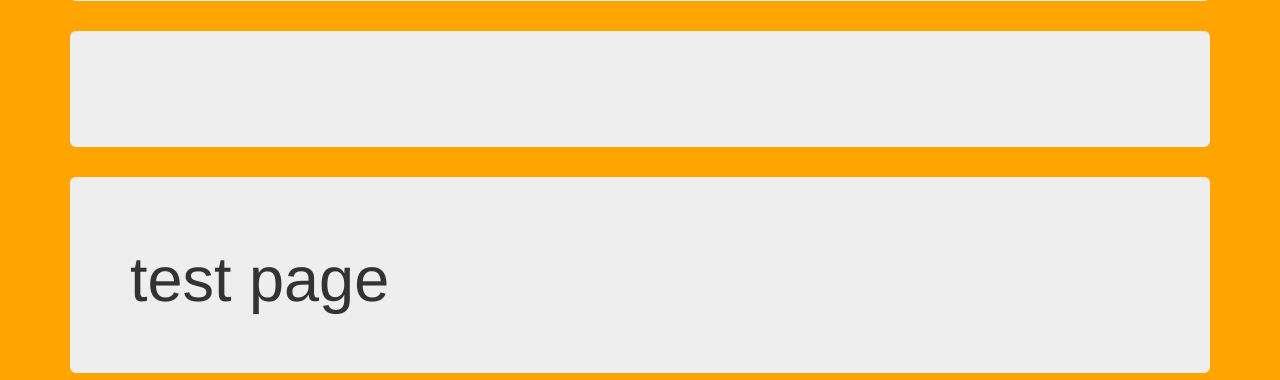
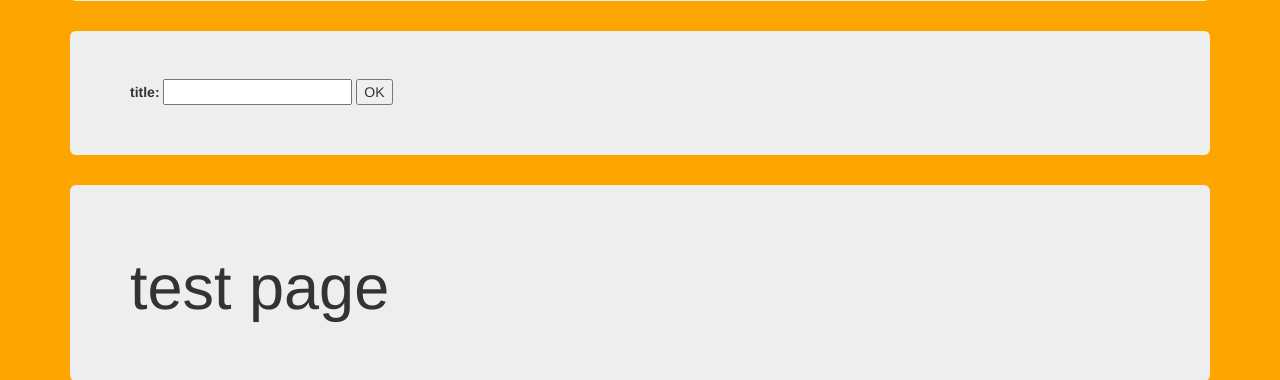
Before and after one commit to psycoder31/comEdu, a Django app: page /polls/new/ in a window 1280 px wide. Shown: the part 424-804 px from the top of the page. Run offline with Django 3.2, Linux system fonts and the light colour scheme; some libraries are stand-ins or nearby versions.

Commit message:
Add forms.py

```diff
--- a/comedu/polls/forms.py
+++ b/comedu/polls/forms.py
@@ -6,4 +6,4 @@ class PollForm(forms.ModelForm):
 
     class Meta:
         model  = PollModel
-        fields = ('category',)
+        fields = '__all__'
--- a/comedu/polls/templates/polls/poll_new.html
+++ b/comedu/polls/templates/polls/poll_new.html
@@ -64,7 +64,11 @@
         <p><strong>e-mail</strong> : {{user.email}}</p>
       </div>
       <div class="jumbotron">
-        <h1>{{form.as_p}}</h1>
+        <form action="polls" method="post">{% csrf_token %}
+          <label for="poll_title">title: </label>
+          <input id="poll_title" type="text" name="poll_title" value="{{ forms.title}}">
+          <input type="submit" value="OK">
+        </form>
       </div>
       <div class="jumbotron">
         <h1>test page</h1>
```
